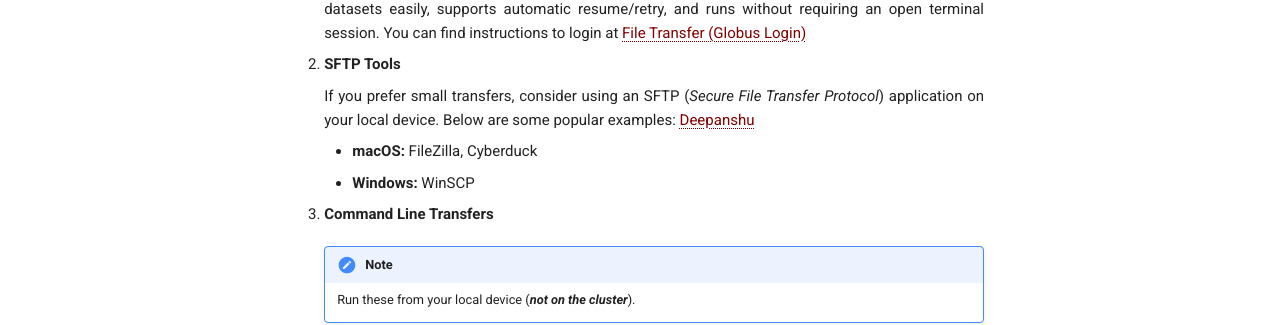
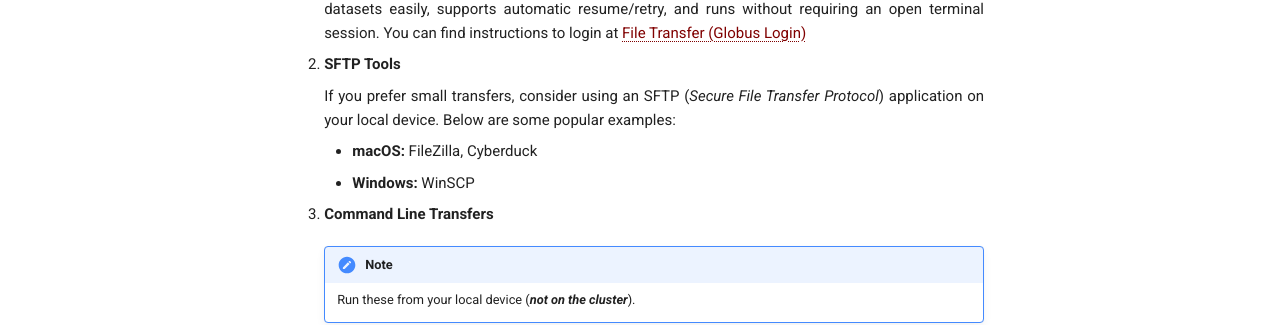
Before and after one commit to uchicago-ssd-sscs/hpc-docs, an MkDocs documentation site: the page built from docs/getting-started/data-transfer.md, in a window 1280 px wide and 1023 px high. Shown: the part 349-674 px from the top of the window. Built offline with MkDocs 1.6.1 and Material for MkDocs 9.7.7, drawn with Linux system fonts in a browser that asks for light colours.

Commit message:
Updated broken link using LinkChecker Output

```diff
--- a/docs/getting-started/data-transfer.md
+++ b/docs/getting-started/data-transfer.md
@@ -8,7 +8,7 @@ We recommended following tools to move files between your local machine and the
 
 2. **SFTP Tools**
 
-    If you prefer small transfers, consider using an SFTP (*Secure File Transfer Protocol*) application on your local device. Below are some popular examples: [Deepanshu](./../globus/overview)
+    If you prefer small transfers, consider using an SFTP (*Secure File Transfer Protocol*) application on your local device. Below are some popular examples:
 
     - **macOS:** FileZilla, Cyberduck
     - **Windows:** WinSCP
```
Also changed, not shown: docs/software/modules.md (+1 -1 lines).
